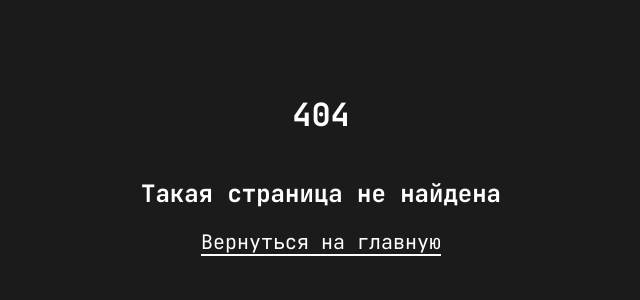
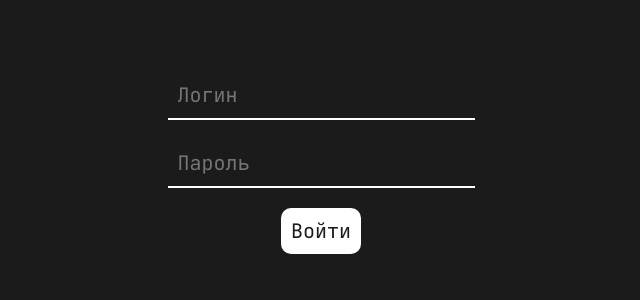
Before and after one commit to MoJoF/hanyo-react, a React (Vite) app: page /admin in a window 1280 px wide. Before the commit this address had no page. Shown: the top 300 px of the page, without its empty margins (319-959 px from the left). Built offline with nearby package versions, Linux system fonts and the light colour scheme.

Commit message:
Добавление админки (авторизация + добавление страницы dashboard)

```diff
--- a/src/App.jsx
+++ b/src/App.jsx
@@ -5,6 +5,8 @@ import NotFound from "./pages/NotFound"
 import Policy from "./pages/Policy"
 import Terms from "./pages/Terms"
 import Category from "./pages/Category"
+import Admin from "./pages/Admin"
+import Dashboard from "./pages/Dashboard"
 
 
 function App() {
@@ -13,6 +15,11 @@ function App() {
   return (
     <QueryClientProvider client={queryClient}>
       <Routes>
+        {/* Админ часть */}
+        <Route path="/admin" element={<Admin />} />
+        <Route path="/dashboard" element={<Dashboard />} />
+
+        {/* Клиентская часть */}
         <Route path="/" element={<Home />} />
         <Route path="/policy" element={<Policy />} />
         <Route path="/terms" element={<Terms />} />
--- /dev/null
+++ b/src/pages/Admin/Admin.module.css
@@ -0,0 +1,36 @@
+body {
+    display: flex;
+    justify-content: center;
+    align-items: center;
+}
+
+.auth {
+    display: flex;
+    flex-direction: column;
+    gap: 20px;
+    font-size: 20px;
+    justify-content: center;
+    align-items: center;
+}
+
+.auth>input {
+    background: transparent;
+    color: #fff;
+    border: none;
+    border-bottom: 2px solid #fff;
+    font-size: inherit;
+    padding: 10px;
+    outline: none;
+
+}
+
+.auth>button {
+    width: fit-content;
+    padding: 10px;
+    font-size: inherit;
+    color: #1b1b1b;
+    border: none;
+    border-radius: 10px;
+    background: #fff;
+    cursor: pointer;
+}
--- /dev/null
+++ b/src/pages/Admin/index.jsx
@@ -0,0 +1,56 @@
+import styles from "./Admin.module.css"
+import { useNavigate } from "react-router"
+import { useState } from "react"
+
+
+const Admin = () => {
+    let nav = useNavigate()
+    const authData = localStorage.getItem("auth")
+    const url = atob("aHR0cHM6Ly9oYW55by13cml0ZXMub215cmF1Y3kud29ya2Vycy5kZXYvYXV0aA==")
+    const headers = { "Content-Type": "application/json" }
+
+    if (authData) {
+        fetch(url, {
+            method: "POST", headers, body: JSON.stringify({ authData })
+        })
+            .then(resp => resp.json())
+            .then(data => {
+                if (data.status === "OK") {
+                    localStorage.setItem('auth', data.account)
+                    nav('/dashboard')
+                }
+            })
+    }
+
+    const [username, setUsername] = useState('');
+    const [password, setPassword] = useState('');
+
+    const changeUsername = (e) => setUsername(e.target.value)
+    const changePassword = (e) => setPassword(e.target.value)
+
+
+    const authorize = () => {
+        const auth = btoa(JSON.stringify({ username, password }))
+        const urlLogin = atob("aHR0cHM6Ly9oYW55by13cml0ZXMub215cmF1Y3kud29ya2Vycy5kZXYvbG9naW4=")
+        fetch(urlLogin, { method: "POST", headers, body: JSON.stringify({ authData: auth }) })
+            .then(resp => resp.json())
+            .then(data => {
+                if (data.status === "OK") {
+                    localStorage.setItem("auth", data.auth)
+                    nav('/dashboard')
+                } else if (data.error) {
+                    alert(data.error)
+                }
+            })
+    }
+
+    return (
+        <div className={styles.auth}>
+            <input type="text" placeholder="Логин" className={styles.username_input} onInput={e => changeUsername(e)} />
+            <input type="password" placeholder="Пароль" className={styles.password_input} onInput={e => changePassword(e)} />
+            <button onClick={() => authorize()} className={styles.login}>Войти</button>
+        </div>
+    )
+}
+
+export default Admin
--- /dev/null
+++ b/src/pages/Dashboard/index.jsx
@@ -0,0 +1,7 @@
+const Dashboard = () => {
+    return (
+        <h1>Dashboard</h1>
+    )
+}
+
+export default Dashboard
```
Also changed, not shown: src/pages/Auth/index.jsx (deleted, +0 -33 lines).
